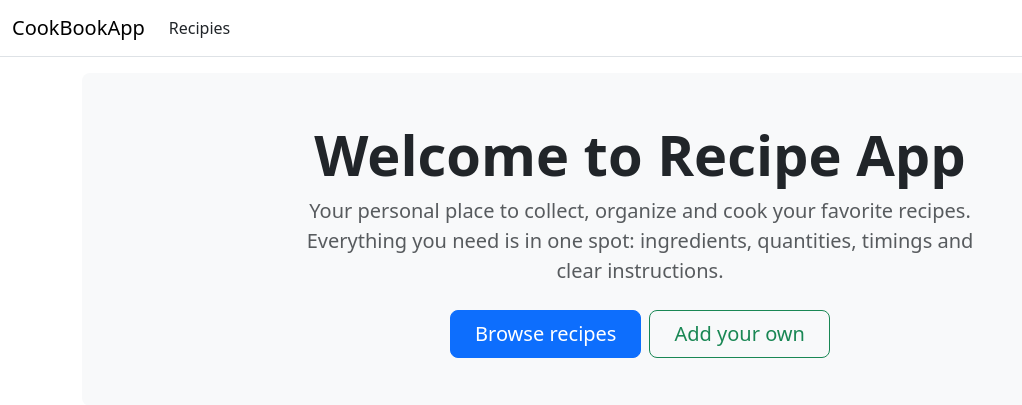
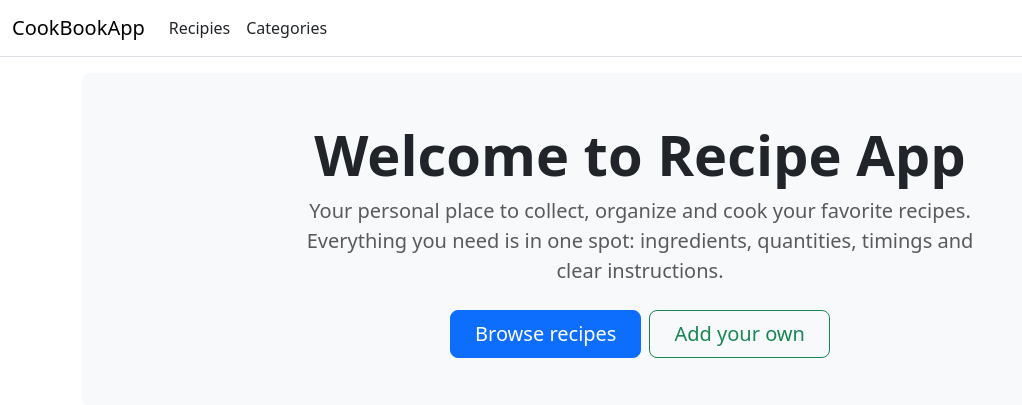
Before and after one commit to vladimirbojinov/ASP-SoftUni-Exam, an ASP.NET Core app: page / in a window 1280 px wide. Shown: the top 405 px of the page, without its empty margins (0-1022 px from the left). Run offline with ASP.NET Core 8, Linux system fonts and the light colour scheme; style sheets or scripts are compiled from the project's sources.

Commit message:
Added Category in the nav bar

```diff
--- a/CookBookApp/CookBookApp/Views/Shared/_Navigation.cshtml
+++ b/CookBookApp/CookBookApp/Views/Shared/_Navigation.cshtml
@@ -10,6 +10,9 @@
                 <li class="nav-item">
                     <a class="nav-link text-dark" asp-area="" asp-controller="Recipe" asp-action="Index">Recipies</a>
                 </li>
+                <li class="nav-item">
+                    <a class="nav-link text-dark" asp-area="" asp-controller="Category" asp-action="Index">Categories</a>
+                </li>
             </ul>
             @*<partial name="_LoginPartial" />*@
         </div>
```
